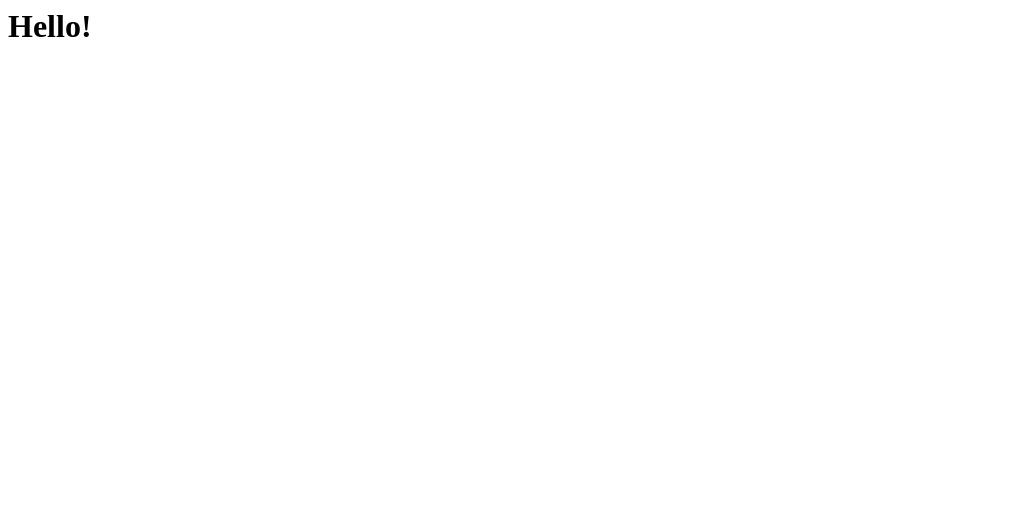
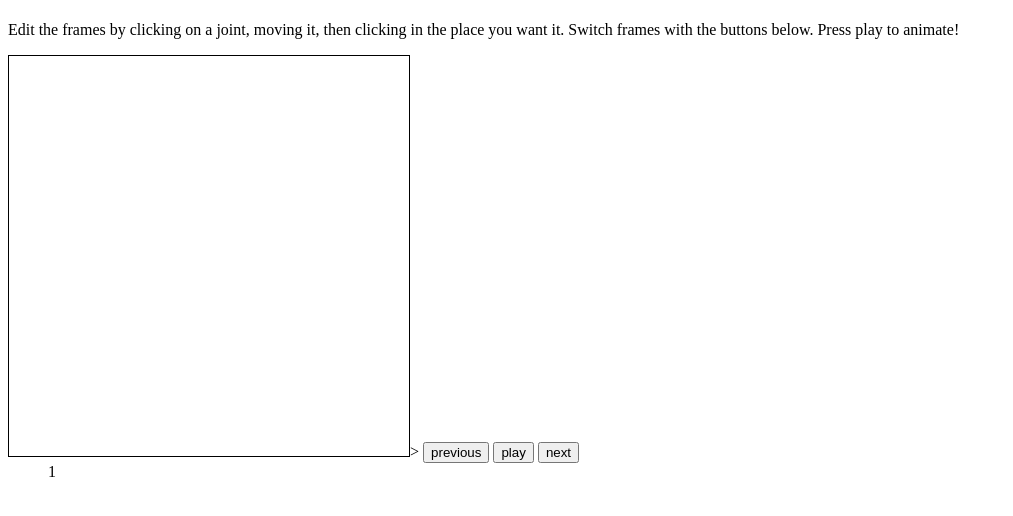
Before and after one commit to castheghost/test, a plain HTML site: page index.html in a window 1280 px wide. Shown: the whole page, without its empty margins (0-1013 px from the left). Drawn offline with Linux system fonts and the light colour scheme.

Commit message:
Update index.html

```diff
--- a/index.html
+++ b/index.html
@@ -1,5 +1,20 @@
-<html>
+<!DOCTYPE html>
+<html lang="en">
+  <head>
+    <meta charset="UTF-8">
+    <meta name="viewport" content="width=device-width, initial-scale=1.0">
+    <link rel="stylesheet" href="test/style.css">
+  </head>
   <body>
-    <h1>Hello!</h1>
-  <body>
-<html>
+    <h1 id="header"></h1>
+    <p>
+    Edit the frames by clicking on a joint, moving it, then clicking in the place you want it. Switch frames with the buttons below. Press play to animate!
+    </p>
+    <canvas id="myCanvas" width="400" height="400" style="border: 1pt solid black" onmousedown="mouseDown()"></canvas>>
+    <button type="button" id="backBtn" onclick="back()">previous</button>
+    <button type="button" id="playBtn" onclick="play()">play</button>
+    <button type="button" id="forwardBtn" onclick="forward()">next</button>
+    <dd id="frameNumDisplay">1</dd>
+    <script src="test/script.js"></script>
+  </body>
+</html>
```
